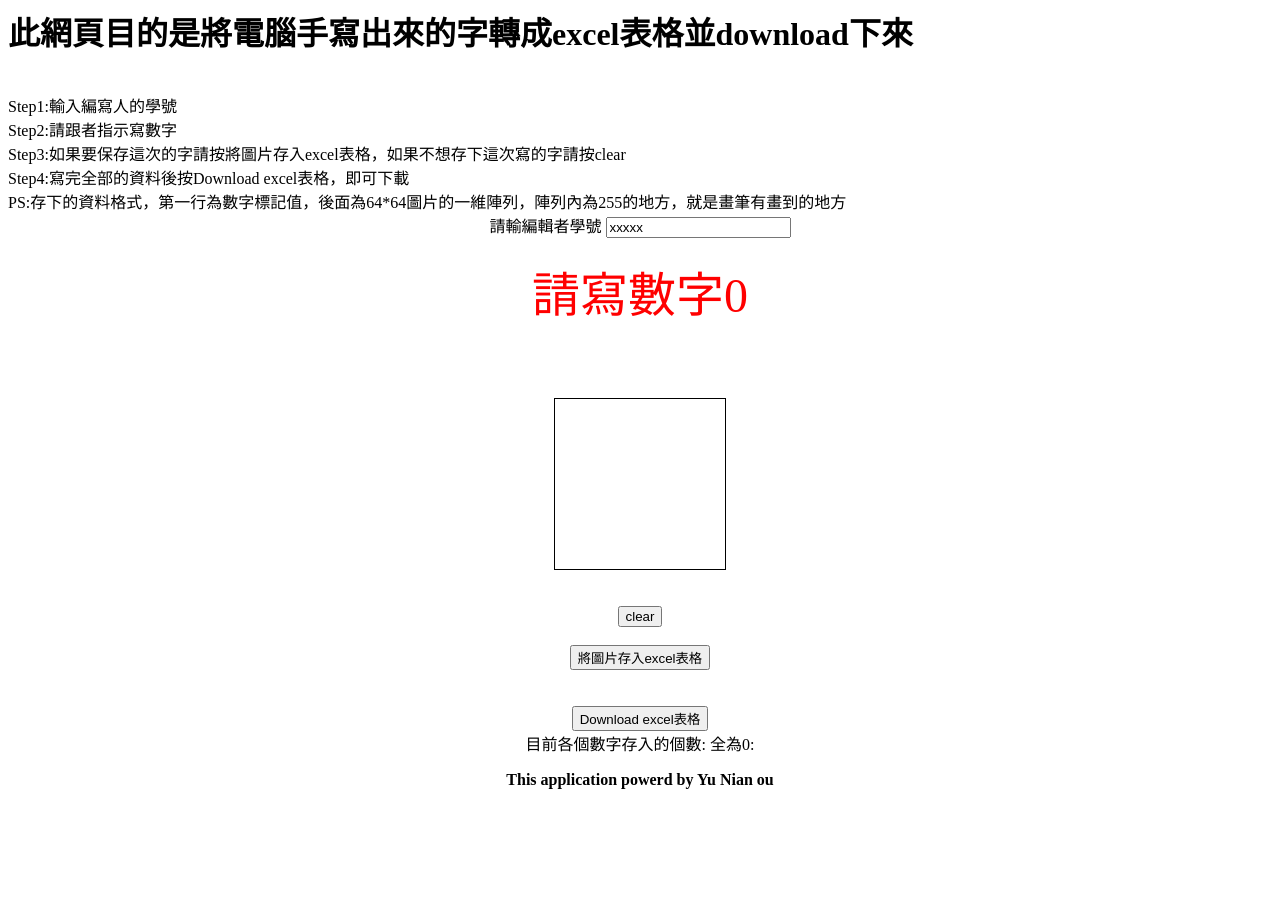
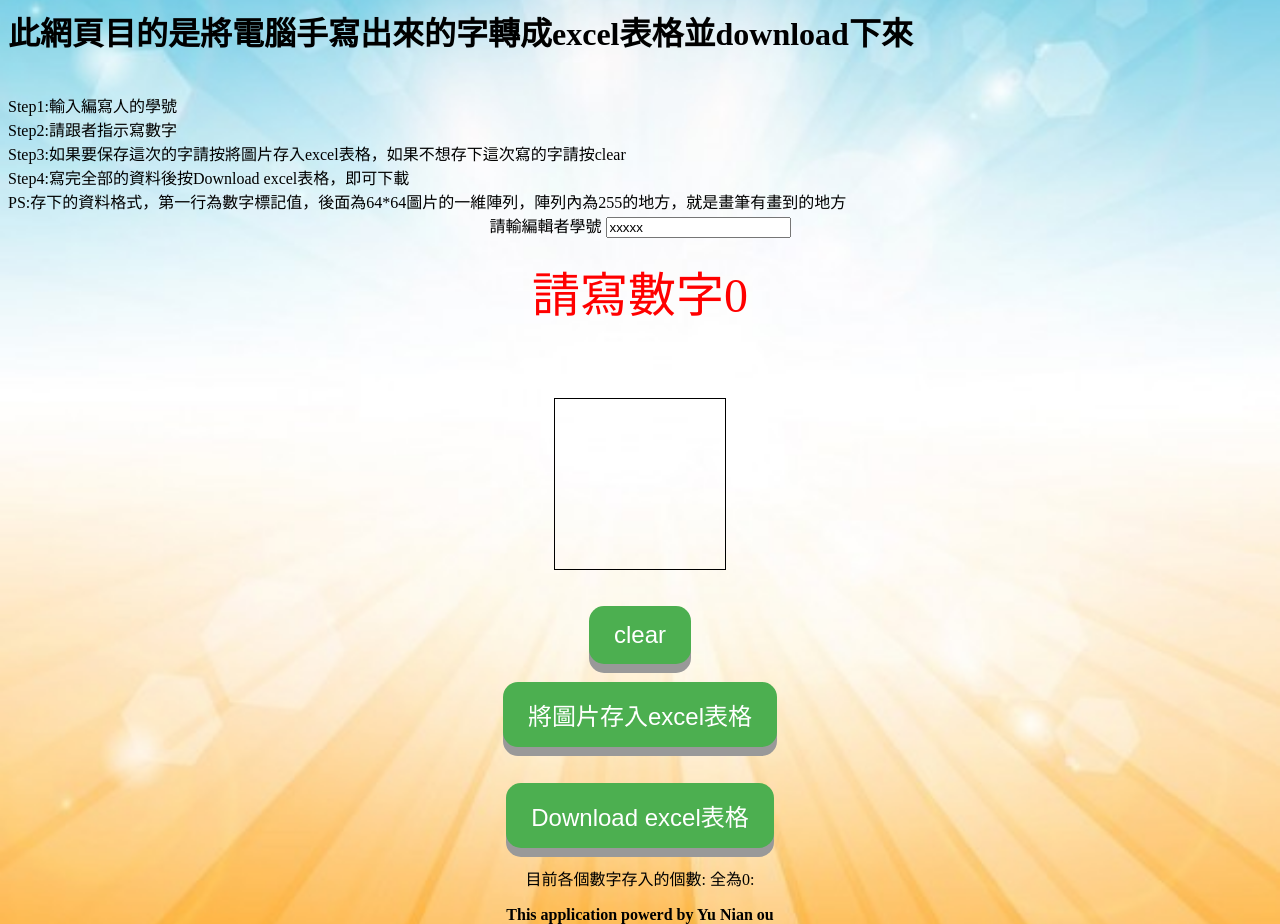
Before and after one commit to dryadb11781/Handwriting_Recognition_deep_learning, a Django app: template Handwriting_Recognition_deep_learning/numberrecognize/templates/hand_number_data_generator.html in a window 1280 px wide. Before the commit the page ends 789 px from the top, so only its background shows below. Run offline with Django 3.2, Linux system fonts and the light colour scheme; the template is opened without the code that fills it, so the values that code supplies are empty; parts of the project's set-up code (start-up, migrations or seed data) failed here and were passed over.

Commit message:
css and js

```diff
--- a/Handwriting_Recognition_deep_learning/numberrecognize/numberrecognize/urls.py
+++ b/Handwriting_Recognition_deep_learning/numberrecognize/numberrecognize/urls.py
@@ -18,7 +18,8 @@ from app.views import index,predict,data_generator,upload_csv_data,upload_csv_da
 from django.conf.urls.static import static
 from django.conf import settings
 urlpatterns = [
-    url(r'^admin/', include(admin.site.urls)),
+    url(r'^$', index),
+    #url(r'^admin/', include(admin.site.urls)),
     url(r'^index/$',index),
     url(r'^predict/$',predict),
     url(r'^data_generator/$',data_generator),
--- /dev/null
+++ b/Handwriting_Recognition_deep_learning/numberrecognize/static/css/background.css
@@ -0,0 +1,7 @@
+.bg {
+background-image: url("../image/backround2.jpg" );
+height: 100%;
+background-position: center;
+background-repeat: no-repeat;
+background-size: cover;
+}
--- /dev/null
+++ b/Handwriting_Recognition_deep_learning/numberrecognize/static/css/button.css
@@ -0,0 +1,45 @@
+
+.button {
+  display: inline-block;
+  padding: 15px 25px;
+  font-size: 24px;
+  cursor: pointer;
+  text-align: center;
+  text-decoration: none;
+  outline: none;
+  color: #fff;
+  background-color: #FF1E1E;
+  border: none;
+  border-radius: 15px;
+  box-shadow: 0 9px #999;
+}
+
+.button:hover {background-color: #FF4343}
+
+.button:active {
+  background-color: #3e8e41;
+  box-shadow: 0 5px #666;
+  transform: translateY(4px);
+}
+.button2 {
+  display: inline-block;
+  padding: 15px 25px;
+  font-size: 24px;
+  cursor: pointer;
+  text-align: center;
+  text-decoration: none;
+  outline: none;
+  color: #fff;
+  background-color: #4CAF50;
+  border: none;
+  border-radius: 15px;
+  box-shadow: 0 9px #999;
+}
+
+.button2:hover {background-color: #3e8e41}
+
+.button2:active {
+  background-color: #3e8e41;
+  box-shadow: 0 5px #666;
+  transform: translateY(4px);
+}
--- /dev/null
+++ b/Handwriting_Recognition_deep_learning/numberrecognize/static/css/progress_bar.css
@@ -0,0 +1,31 @@
+
+.loader {
+border: 16px solid #f3f3f3;
+border-radius: 50%;
+border-top: 16px solid #3498db;
+width: 120px;
+height: 120px;
+-webkit-animation: spin 2s linear infinite; /* Safari */
+animation: spin 2s linear infinite;
+}
+
+/* Safari */
+@-webkit-keyframes spin {
+0% { -webkit-transform: rotate(0deg); }
+100% { -webkit-transform: rotate(360deg); }
+}
+
+@keyframes spin {
+0% { transform: rotate(0deg); }
+100% { transform: rotate(360deg); }
+}
+
+.loader_freeze {
+border: 16px solid #ffffff;
+border-radius: 50%;
+border-top: 16px solid #ffffff;
+width: 120px;
+height: 120px;
+visibility: hidden;
+
+}
--- /dev/null
+++ b/Handwriting_Recognition_deep_learning/numberrecognize/static/js/hand_number_data_generator.js
@@ -0,0 +1,190 @@
+
+var counter=0;
+var mark_label=0;//mark值
+var canvas = document.getElementById('myCanvas');
+var ctx = canvas.getContext('2d');
+var canvas2 = document.getElementById('myCanvas2');
+var ctx2 = canvas2.getContext('2d');
+var resultcsv = [];
+var user_name;
+var zero=0,one=0,two=0,three=0,four=0,five=0,six=0,seven=0,eight=0,nine=0;
+function mouseDown(e){
+    this.draw=true;
+    this.ctx = this.getContext("2d");
+    this.ctx.strokeStyle='#010101';
+    this.ctx.lineWidth=5;
+
+    var o=this;
+    this.offsetX=this.offsetLeft;
+    this.offsetY=this.offsetTop;
+
+    while(o.offsetParent){
+    	o=o.offsetParent;
+    	this.offsetX+=o.offsetLeft;
+    	this.offsetY+=o.offsetTop;
+    }
+
+    this.ctx.beginPath();
+    this.ctx.moveTo(e.pageX-this.offsetX,e.pageY-this.offsetY);
+
+}
+
+function mouseMove(e){
+    if (this.draw){
+        this.ctx.lineTo(e.pageX-this.offsetX,e.pageY-this.offsetY);
+        this.ctx.stroke();
+    }
+}
+
+function mouseUp(e){
+     ctx.save();
+    this.draw=false;
+
+
+  }
+
+
+
+function clearPad(){
+    var canvas=document.querySelector('#myCanvas');
+    var ctx=canvas.getContext("2d");
+    ctx.clearRect(0,0,canvas.width,canvas.height);
+    ctx2.clearRect(0,0,canvas.width,canvas.height);
+
+
+}
+
+function gray_level_piex_acces(){
+
+  //rescale and redraw to save cavas state
+  ctx2.drawImage(canvas, 0, 0, canvas.width,canvas.height,0,0,canvas2.height,canvas2.height);
+  var imageData2 = ctx2.getImageData(0, 0, canvas2.width, canvas2.height);
+  var data2 = imageData2.data;
+  var image_array= new Array();
+
+  image_array.push(mark_label);
+  for (var i = 0; i < data2.length; i += 4) {
+    if(data2[i]!=0){
+    data2[i] =255;
+    }
+    image_array.push(data2[i]);//save this number
+  }
+
+resultcsv.push(image_array);//save number matrix to csv buffer
+image_array=[];
+clearPad();
+label_hint=document.getElementById('label_hint');
+
+var x=counter %10;
+  counter = counter +1;
+
+
+if (x==0) {
+  mark_label=1;
+  zero = zero +1;
+  label_hint.textContent="請寫數字1";
+}
+
+if (x==1) {
+  mark_label=2;
+  one = one +1;
+  label_hint.textContent="請寫數字2";
+}
+if (x==2) {
+  mark_label=3;
+  two = two +1;
+  label_hint.textContent="請寫數字3";
+}
+if (x==3) {
+  mark_label=4;
+  three =three+1;
+  label_hint.textContent="請寫數字4";
+}
+if (x==4) {
+  mark_label=5;
+  four =four+1;
+  label_hint.textContent="請寫數字5";
+}
+if (x==5) {
+  mark_label=6;
+  five =five+1;
+  label_hint.textContent="請寫數字6";
+}
+if (x==6) {
+  mark_label=7;
+  six =six+1;
+  label_hint.textContent="請寫數字7";
+}
+if (x==7) {
+  mark_label=8;
+  seven =seven+1;
+  label_hint.textContent="請寫數字8";
+}
+if (x==8) {
+  mark_label=9;
+  eight =eight+1;
+  label_hint.textContent="請寫數字9";
+}
+if (x==9) {
+  mark_label=0;
+  nine =nine +1;
+  label_hint.textContent="請寫數字0";
+}
+if(counter==100){
+  label_hint.textContent="請按下dowload鍵下載csv檔案";
+}
+
+
+
+item_counter=document.getElementById('item_counter');
+item_counter.textContent="zero:"+zero+"\n"+"one:"+one+"\n"+"two:"+two+"\n"+"three:"+three+"\n"+"four:"+four+"\n"
++"five:"+five+"\n"+"six:"+six+"\n"+"seven:"+seven+"\n"+"eight:"+eight+"\n"+"nine:"+nine;
+}
+
+
+
+function download_csv() {
+
+  user_name=document.getElementById('user_name_input').value;
+    //var csv = 'Target,image\n';
+    var csv = '';
+    resultcsv.forEach(function(row) {
+            csv += row.join(',');
+            csv += "\n";
+
+    });
+    //use get can't pass a lot of data
+    //$.get("/upload_csv_data/?csv_data="+csv);
+    $.post("/upload_csv_data_post/",
+    {
+         csv_data: csv,
+         user_name:user_name
+
+     });
+
+    var hiddenElement = document.createElement('a');
+    hiddenElement.href = 'data:text/csv;charset=utf-8,' + encodeURI(csv);
+    hiddenElement.target = '_blank';
+    hiddenElement.download = user_name+'_'+"zero:"+zero+'_'+"one:"+one+'_'+"two:"+two+'_'+"three:"+three+'_'+"four:"+four+'_'+"five:"+five
+    +'_'+"six:"+six+'_'+"seven:"+seven+'_'+"eight:"+eight+'_'+"nine:"+nine+'_'+'number_dataset.csv';
+    hiddenElement.click();
+
+    counter=0;
+    mark_label=0;
+    label_hint.textContent="請寫數字0";
+    zero=0;one=0;two=0;three=0;four=0;five=0;six=0;seven=0;eight=0;nine=0;
+    resultcsv = [];
+    item_counter.textContent="zero:"+zero+"\n"+"one:"+one+"\n"+"two:"+two+"\n"+"three:"+three+"\n"+"four:"+four+"\n"
+    +"five:"+five+"\n"+"six:"+six+"\n"+"seven:"+seven+"\n"+"eight:"+eight+"\n"+"nine:"+nine;
+}
+
+window.addEventListener('load',function(){
+    var canvas=document.querySelector('#myCanvas');
+
+    canvas.addEventListener('mousedown',mouseDown);
+    canvas.addEventListener('mousemove',mouseMove);
+    canvas.addEventListener('mouseup',mouseUp);
+
+
+});
+// author YU_NIAN_OU 2017_03_04
--- a/Handwriting_Recognition_deep_learning/numberrecognize/templates/hand_number_data_generator.html
+++ b/Handwriting_Recognition_deep_learning/numberrecognize/templates/hand_number_data_generator.html
@@ -3,9 +3,12 @@
 <html><head><meta http-equiv="Content-Type" content="text/html; charset=UTF-8">
     <title>手寫資料產生器</title>
     <script src="https://ajax.googleapis.com/ajax/libs/jquery/3.3.1/jquery.min.js"></script>
-
+    {% load staticfiles%}
+    <link rel="stylesheet" href="{% static "css/progress_bar.css" %}">
+    <link rel="stylesheet" href="{% static "css/button.css" %}">
+    <link rel="stylesheet" href="{% static "css/background.css" %}">
   </head>
-<body>
+<body class="bg">
 <h1>此網頁目的是將電腦手寫出來的字轉成excel表格並download下來</h1>
 <br>
 Step1:輸入編寫人的學號
@@ -37,16 +40,17 @@ PS:存下的資料格式，第一行為數字標記值，後面為64*64圖片的
 <br>
 <br>
 <br>
-<button type="button" onclick="clearPad()">clear</button>
+<button type="button" class="button2" onclick="clearPad()">clear</button>
 <br>
 <br>
-<button type="button" onclick="gray_level_piex_acces()">將圖片存入excel表格</button>
+<button type="button"class="button2" onclick="gray_level_piex_acces()">將圖片存入excel表格</button>
 <br>
 <br>
 
 
 <br>
-<button onclick="download_csv()">Download excel表格</button>
+<button class="button2"onclick="download_csv()">Download excel表格</button>
+<br>
 <br>
 <label for="item">目前各個數字存入的個數:</label>
 <label for="item2"id="item_counter">全為0:</label>
@@ -56,200 +60,11 @@ PS:存下的資料格式，第一行為數字標記值，後面為64*64圖片的
 
 <canvas id="myCanvas2" width="64" height="64" style="display:none"></canvas>
 
-<script>
-
-var counter=0;
-var mark_label=0;//mark值
-var canvas = document.getElementById('myCanvas');
-var ctx = canvas.getContext('2d');
-var canvas2 = document.getElementById('myCanvas2');
-var ctx2 = canvas2.getContext('2d');
-var resultcsv = [];
-var user_name;
-var zero=0,one=0,two=0,three=0,four=0,five=0,six=0,seven=0,eight=0,nine=0;
-function mouseDown(e){
-    this.draw=true;
-    this.ctx = this.getContext("2d");
-    this.ctx.strokeStyle='#010101';
-    this.ctx.lineWidth=5;
-
-    var o=this;
-    this.offsetX=this.offsetLeft;
-    this.offsetY=this.offsetTop;
-
-    while(o.offsetParent){
-    	o=o.offsetParent;
-    	this.offsetX+=o.offsetLeft;
-    	this.offsetY+=o.offsetTop;
-    }
-
-    this.ctx.beginPath();
-    this.ctx.moveTo(e.pageX-this.offsetX,e.pageY-this.offsetY);
-
-}
-
-function mouseMove(e){
-    if (this.draw){
-        this.ctx.lineTo(e.pageX-this.offsetX,e.pageY-this.offsetY);
-        this.ctx.stroke();
-    }
-}
-
-function mouseUp(e){
-     ctx.save();
-    this.draw=false;
 
 
-  }
+<script type="text/javascript" src= "{% static "js/hand_number_data_generator.js" %} " ></script>
 
 
 
-function clearPad(){
-    var canvas=document.querySelector('#myCanvas');
-    var ctx=canvas.getContext("2d");
-    ctx.clearRect(0,0,canvas.width,canvas.height);
-    ctx2.clearRect(0,0,canvas.width,canvas.height);
 
-
-}
-
-function gray_level_piex_acces(){
-
-  //rescale and redraw to save cavas state
-  ctx2.drawImage(canvas, 0, 0, canvas.width,canvas.height,0,0,canvas2.height,canvas2.height);
-  var imageData2 = ctx2.getImageData(0, 0, canvas2.width, canvas2.height);
-  var data2 = imageData2.data;
-  var image_array= new Array();
-
-  image_array.push(mark_label);
-  for (var i = 0; i < data2.length; i += 4) {
-    if(data2[i]!=0){
-    data2[i] =255;
-    }
-    image_array.push(data2[i]);//save this number
-  }
-
-resultcsv.push(image_array);//save number matrix to csv buffer
-image_array=[];
-clearPad();
-label_hint=document.getElementById('label_hint');
-
-var x=counter %10;
-  counter = counter +1;
-
-
-if (x==0) {
-  mark_label=1;
-  zero = zero +1;
-  label_hint.textContent="請寫數字1";
-}
-
-if (x==1) {
-  mark_label=2;
-  one = one +1;
-  label_hint.textContent="請寫數字2";
-}
-if (x==2) {
-  mark_label=3;
-  two = two +1;
-  label_hint.textContent="請寫數字3";
-}
-if (x==3) {
-  mark_label=4;
-  three =three+1;
-  label_hint.textContent="請寫數字4";
-}
-if (x==4) {
-  mark_label=5;
-  four =four+1;
-  label_hint.textContent="請寫數字5";
-}
-if (x==5) {
-  mark_label=6;
-  five =five+1;
-  label_hint.textContent="請寫數字6";
-}
-if (x==6) {
-  mark_label=7;
-  six =six+1;
-  label_hint.textContent="請寫數字7";
-}
-if (x==7) {
-  mark_label=8;
-  seven =seven+1;
-  label_hint.textContent="請寫數字8";
-}
-if (x==8) {
-  mark_label=9;
-  eight =eight+1;
-  label_hint.textContent="請寫數字9";
-}
-if (x==9) {
-  mark_label=0;
-  nine =nine +1;
-  label_hint.textContent="請寫數字0";
-}
-if(counter==100){
-  label_hint.textContent="請按下dowload鍵下載csv檔案";
-}
-
-
-
-item_counter=document.getElementById('item_counter');
-item_counter.textContent="zero:"+zero+"\n"+"one:"+one+"\n"+"two:"+two+"\n"+"three:"+three+"\n"+"four:"+four+"\n"
-+"five:"+five+"\n"+"six:"+six+"\n"+"seven:"+seven+"\n"+"eight:"+eight+"\n"+"nine:"+nine;
-}
-
-
-
-function download_csv() {
-
-  user_name=document.getElementById('user_name_input').value;
-    //var csv = 'Target,image\n';
-    var csv = '';
-    resultcsv.forEach(function(row) {
-            csv += row.join(',');
-            csv += "\n";
-
-    });
-    //use get can't pass a lot of data
-    //$.get("/upload_csv_data/?csv_data="+csv);
-    $.post("/upload_csv_data_post/",
-    {
-         csv_data: csv,
-         user_name:user_name
-
-     });
-
-    var hiddenElement = document.createElement('a');
-    hiddenElement.href = 'data:text/csv;charset=utf-8,' + encodeURI(csv);
-    hiddenElement.target = '_blank';
-    hiddenElement.download = user_name+'_'+"zero:"+zero+'_'+"one:"+one+'_'+"two:"+two+'_'+"three:"+three+'_'+"four:"+four+'_'+"five:"+five
-    +'_'+"six:"+six+'_'+"seven:"+seven+'_'+"eight:"+eight+'_'+"nine:"+nine+'_'+'number_dataset.csv';
-    hiddenElement.click();
-
-    counter=0;
-    mark_label=0;
-    label_hint.textContent="請寫數字0";
-    zero=0;one=0;two=0;three=0;four=0;five=0;six=0;seven=0;eight=0;nine=0;
-    resultcsv = [];
-    item_counter.textContent="zero:"+zero+"\n"+"one:"+one+"\n"+"two:"+two+"\n"+"three:"+three+"\n"+"four:"+four+"\n"
-    +"five:"+five+"\n"+"six:"+six+"\n"+"seven:"+seven+"\n"+"eight:"+eight+"\n"+"nine:"+nine;
-}
-
-window.addEventListener('load',function(){
-    var canvas=document.querySelector('#myCanvas');
-
-    canvas.addEventListener('mousedown',mouseDown);
-    canvas.addEventListener('mousemove',mouseMove);
-    canvas.addEventListener('mouseup',mouseUp);
-
-
-});
-
-
-//
-
-// author YU_NIAN_OU 2017_03_04
-</script>
 </body></html>
```
Also changed, not shown: Handwriting_Recognition_deep_learning/numberrecognize/app/views.py (+3 -5 lines), Handwriting_Recognition_deep_learning/numberrecognize/static/js/index.js (+10 -2 lines), Handwriting_Recognition_deep_learning/numberrecognize/templates/index.html (+14 -5 lines), Handwriting_Recognition_deep_learning/README.md, Handwriting_Recognition_deep_learning/data_generator_page.PNG (added), Handwriting_Recognition_deep_learning/numberrecognize/static/image/backround.jpg (added), Handwriting_Recognition_deep_learning/numberrecognize/static/image/backround2.jpg (added), Handwriting_Recognition_deep_learning/predictpage.PNG (added).
